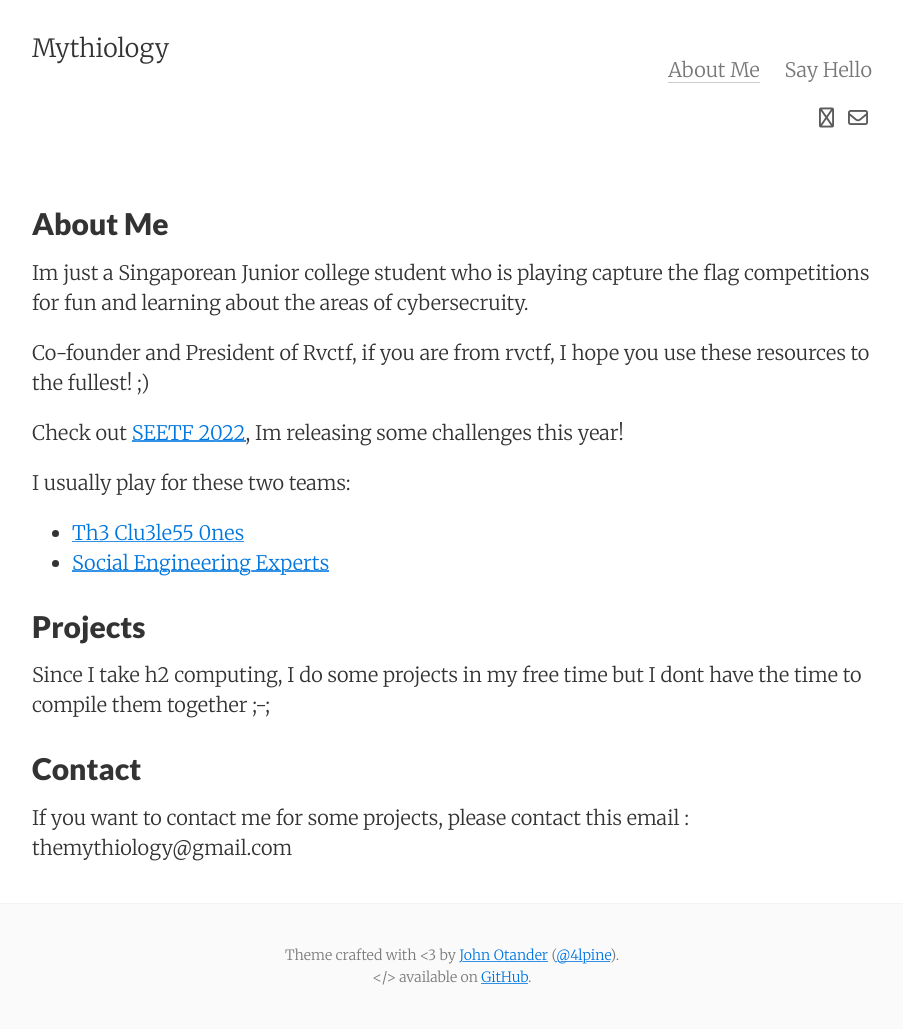
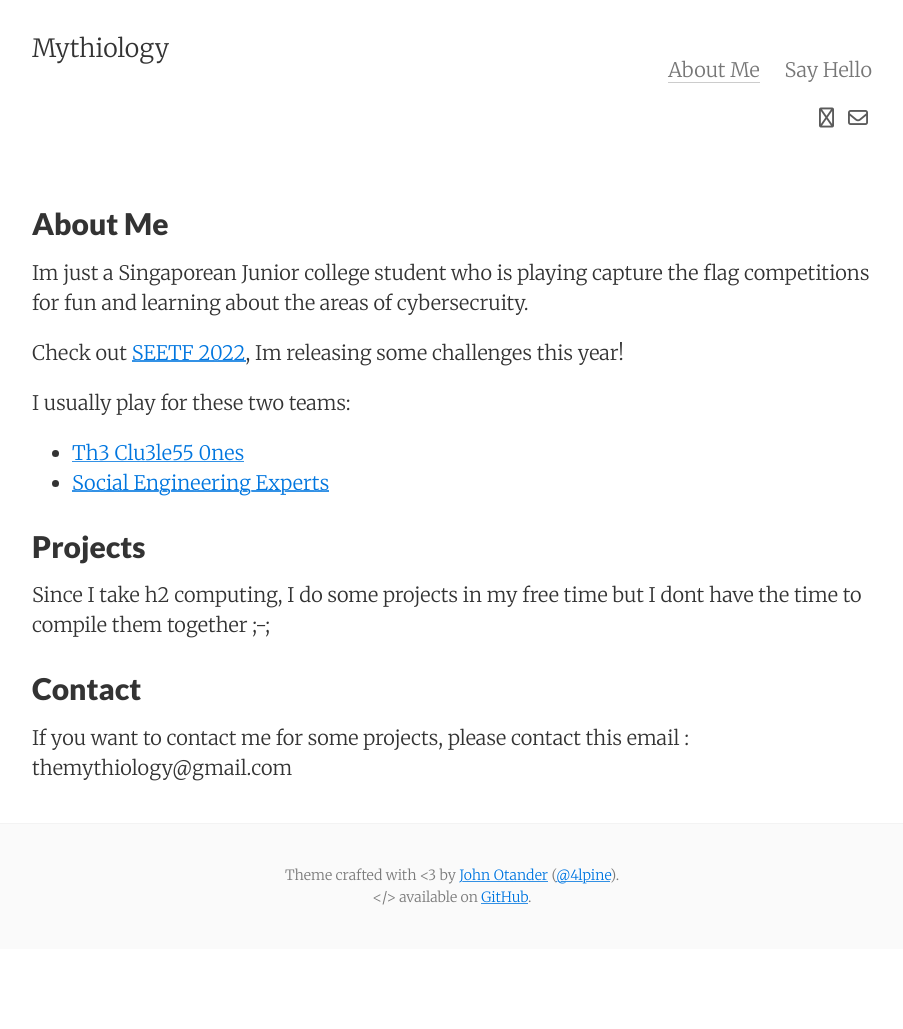
Before and after one commit to Mythiology/Mythiology.github.io, a Jekyll site: the page built from about.md, in a window 1280 px wide. Shown: the whole page, without its empty margins (188-1091 px from the left). Built offline with Jekyll 4.4.1, drawn with Linux system fonts in a browser that asks for light colours; nearby versions of some CDN libraries; after the commit the page ends 949 px from its top, so only the background shows below that.

Commit message:
updated visuals

```diff
--- a/about.md
+++ b/about.md
@@ -6,8 +6,6 @@ tags: about
 ---
 
 Im just a Singaporean Junior college student who is playing capture the flag competitions for fun and learning about the areas of cybersecruity.
-
-Co-founder and President of Rvctf, if you are from rvctf, I hope you use these resources to the fullest! ;)
 
 Check out [SEETF 2022](https://ctftime.org/event/1543), Im releasing some challenges this year!
 
```
Also changed, not shown: _posts/2022-2-7-Cyber-Grabs-CTf-writeup.md (+7 -0 lines).
